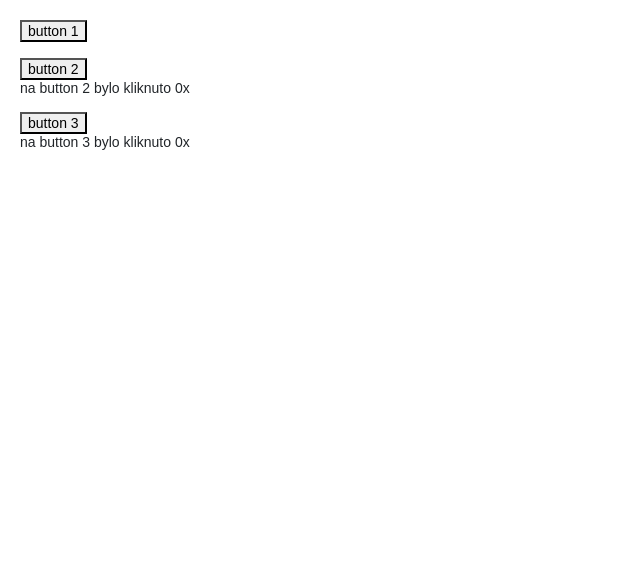
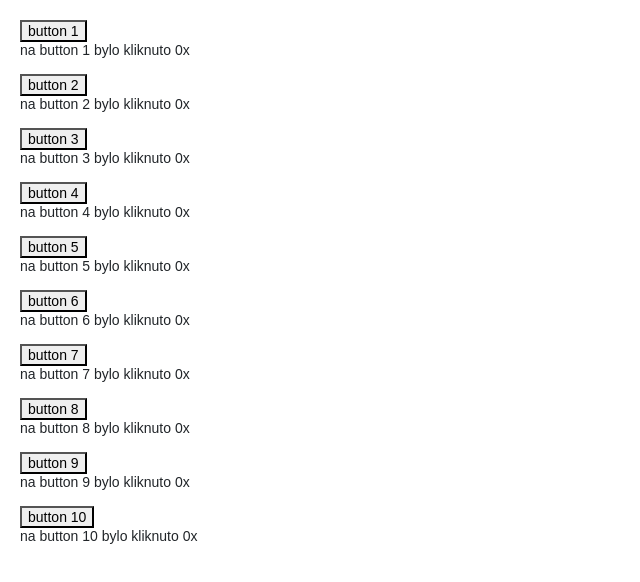
Before and after one commit to petrpida/sda-react-app, a React (Create React App) app: page / in a window 1280 px wide. Shown: the top 582 px of the page, without its empty margins (0-640 px from the left). Built offline with nearby package versions, Linux system fonts and the light colour scheme.

Commit message:
7. new component "MyButtonList" added

```diff
--- a/src/App.js
+++ b/src/App.js
@@ -1,16 +1,17 @@
 // import Game from './sharedComponents/TicTacToe/Game';
 // import Menu from './sharedComponents/Menu';
-import Button from "./sharedComponents/MyButton";
+// import Button from "./sharedComponents/MyButton";
+import MyButtonList from "./sharedComponents/MyButtonList";
 
 function App() {
   return (
     <div>
       {/* <Menu menuName="Menu SDA" menuItems={["odkaz1", "odkaz2", "odkaz3"]} /> */}
       {/* <Game gameName="PISKVORKY" players={2} /> */}
-      <Button buttonName="button 1" disableCounter={true}/>
-      <Button buttonName="button 2" disableCounter={false}/>
-      <Button buttonName="button 3" disableCounter={false}/>
-
+      {/* <Button buttonName="button 1" disableCounter={true}/> */}
+      {/* <Button buttonName="button 2" disableCounter={false}/> */}
+      {/* <Button buttonName="button 3" disableCounter={false}/> */}
+          <MyButtonList buttonsCount={10} disableCounters={false}/>
     </div>
   );
 }
--- /dev/null
+++ b/src/sharedComponents/MyButtonList/index.jsx
@@ -0,0 +1,11 @@
+import React from "react";
+import Button from "../MyButton";
+
+export default function MyButtonList({buttonsCount, disableCounters}) {
+    const buttons = []
+    for (let i = 0; i < buttonsCount; i++) {
+        buttons.push(<Button buttonName={"button " + (i + 1)} disableCounter={disableCounters} />)
+    }
+
+    return buttons
+}
```
